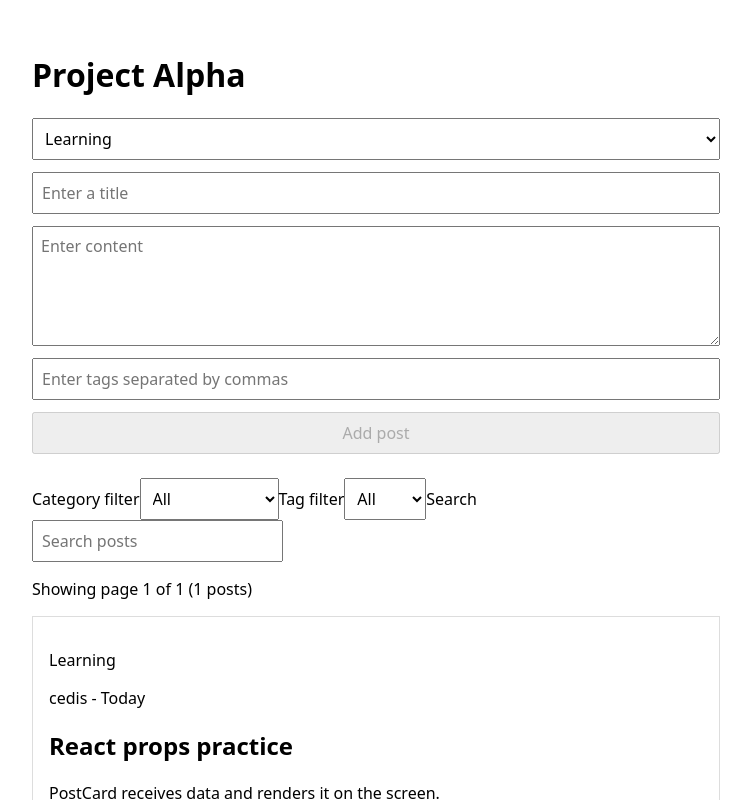
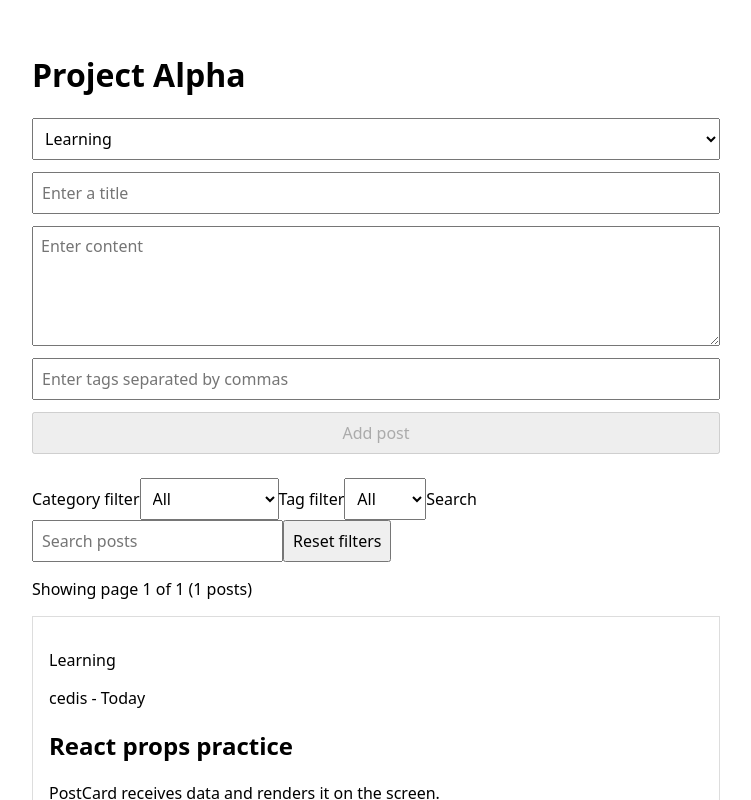
Before and after one commit to Jungle-12-303/week15-16_team03_ai_board_lab, a React (Vite) app in the folder frontend/project-alpha/: page / in a window 1280 px wide. Shown: the top 800 px of the page, without its empty margins (264-1015 px from the left). Built offline with nearby package versions, Linux system fonts and the light colour scheme.

Commit message:
feat: 필터 리셋기능

```diff
--- a/frontend/project-alpha/src/App.jsx
+++ b/frontend/project-alpha/src/App.jsx
@@ -113,6 +113,13 @@ export default function App() {
 
   function deletePost(postId) {
     setPosts(posts.filter((post) => post.id !== postId));
+  }
+
+  function resetFilters() {
+    setSearchTerm('');
+    setSelectedCategory('All');
+    setSelectedTag('All');
+    setCurrentPage(1);
   }
 
   function addComment(postId, commentContent) {
@@ -244,6 +251,10 @@ export default function App() {
         />
       </label>
 
+      <button type="button" onClick={resetFilters}>
+        Reset filters
+      </button>
+
       <p>
         Showing page {safeCurrentPage} of {totalPages} ({filteredPosts.length} posts)
       </p>
```
